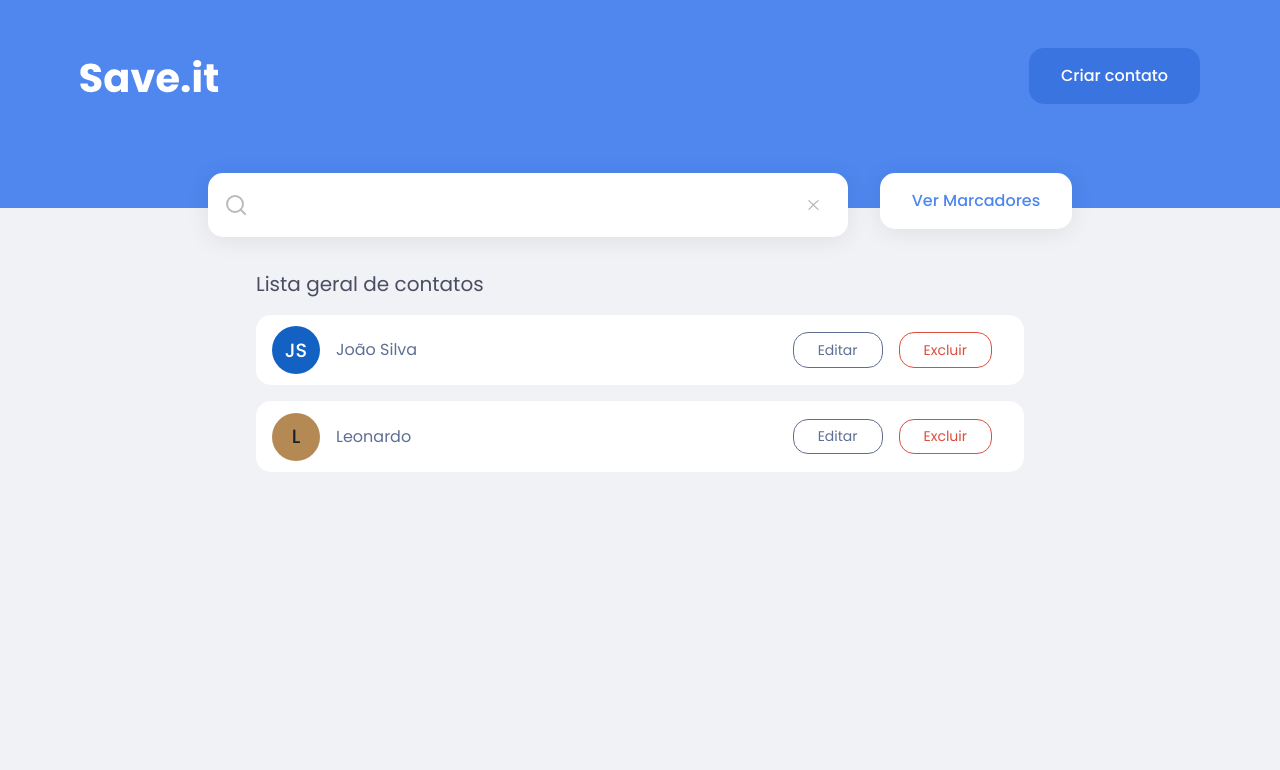
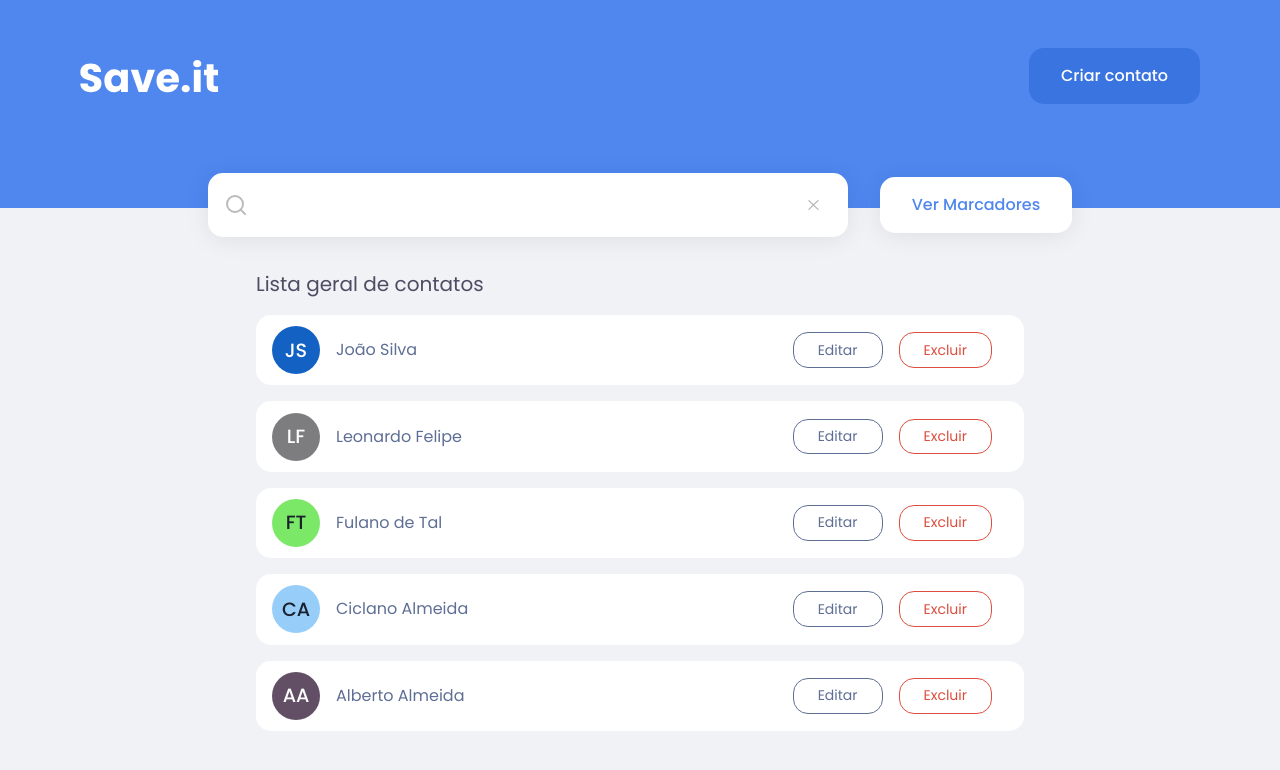
Before and after one commit to LeonardoCD/Save.it, a React (Create React App) app: page / in a window 1280 px wide. Shown: the top 770 px of the page. Built offline with nearby package versions, Linux system fonts and the light colour scheme.

Commit message:
feat: search field with suggestion

```diff
--- a/src/components/InputSearch/index.tsx
+++ b/src/components/InputSearch/index.tsx
@@ -1,14 +1,80 @@
-import { Input, SearchWrapper } from "./styles";
+import {
+  DataItem,
+  DataResult,
+  Input,
+  InputWrapper,
+  SearchWrapper,
+} from "./styles";
 import SearchIcon from "../../assets/search.svg";
 import Clear from "../../assets/close.svg";
 import { ButtonIcon } from "../ButtonIcon";
+import { useSelector } from "react-redux";
+import { getContactList } from "../../redux/slices/contactList";
+import { useEffect, useState } from "react";
+import { IContact } from "../../shared/interfaces";
+import { completeName } from "../../shared/utils";
 
 export function InputSearch() {
+  const contactList = useSelector(getContactList);
+  const [inputSearch, setInputSearch] = useState("");
+  const [filterSearch, setFilterSearch] = useState<IContact[]>([]);
+
+  useEffect(() => {
+    if (inputSearch === "") {
+      setFilterSearch([]);
+    }
+  }, [inputSearch]);
+
+  function handleFilter(value: string) {
+    setInputSearch(value);
+
+    const newFilter = contactList.filter((contact) => {
+      return contact.name
+        .toLocaleLowerCase()
+        .includes(inputSearch.toLocaleLowerCase());
+    });
+
+    setFilterSearch(newFilter);
+  }
+
+  function handleAutoComplete(value: string) {
+    setInputSearch(value);
+    setFilterSearch([]);
+  }
+
+  function clearInputSearch() {
+    if (inputSearch.length > 0) setInputSearch("");
+  }
+
   return (
     <SearchWrapper>
-      <img src={SearchIcon} alt="search icon" />
-      <Input type="text" />
-      <ButtonIcon  img={Clear} />
+      <InputWrapper>
+        <img src={SearchIcon} alt="search icon" />
+        <Input
+          value={inputSearch}
+          type="text"
+          onChange={(event) => {
+            const { value } = event.target;
+            handleFilter(value);
+          }}
+        />
+        <ButtonIcon img={Clear} onClick={clearInputSearch} />
+      </InputWrapper>
+
+      {filterSearch.length !== 0 && (
+        <DataResult>
+          {filterSearch.map((contact) => (
+            <DataItem
+              onClick={() => {
+                const name = completeName(contact.name, contact.lastName);
+                handleAutoComplete(name);
+              }}
+            >
+              {completeName(contact.name, contact.lastName)}
+            </DataItem>
+          ))}
+        </DataResult>
+      )}
     </SearchWrapper>
   );
 }
--- a/src/components/InputSearch/styles.ts
+++ b/src/components/InputSearch/styles.ts
@@ -1,6 +1,12 @@
 import styled from "styled-components";
 
 export const SearchWrapper = styled.div`
+  display: flex;
+  flex-direction: column;
+  position: relative;
+`;
+
+export const InputWrapper = styled.div`
   display: flex;
   align-items: center;
   justify-content: space-between;
@@ -25,3 +31,34 @@ export const Input = styled.input`
   height: 100%;
   outline: none;
 `;
+
+export const DataResult = styled.div`
+  background-color: var(--white);
+  border-radius: 15px;
+  margin-top: 0.2rem;
+
+  max-height: 13rem;
+  width: 100%;
+  box-shadow: var(--shadow);
+
+  overflow: hidden;
+  overflow-y: auto;
+
+  position: absolute;
+
+  top: 70px;
+  z-index: 1;
+`;
+
+export const DataItem = styled.div`
+  display: flex;
+  align-items: center;
+
+  /* margin-top: 0.5rem; */
+  padding: 0.5rem 1rem;
+
+  &:hover {
+    cursor: pointer;
+    background-color: var(--gray-300);
+  }
+`;
--- a/src/pages/Home/styles.ts
+++ b/src/pages/Home/styles.ts
@@ -14,6 +14,7 @@ export const Header = styled.header`
 export const HeaderSearch = styled.div`
   display: flex;
   justify-content: center;
+  align-items: center;
   gap: 2rem;
   width: 100%;
 
--- a/src/redux/slices/contactList.ts
+++ b/src/redux/slices/contactList.ts
@@ -1,41 +1,9 @@
 import { createSlice, PayloadAction } from "@reduxjs/toolkit";
 import { IContact } from "../../shared/interfaces";
 import { RootState } from "../store";
+import { contactList } from "../../shared/utils";
 
-const initialState: IContact[] = [
-  {
-    name: "João",
-    lastName: "Silva",
-    surname: "Santos",
-    telephone: ["+55 (11) 99999-9999"],
-    email: "leonardofelipe931@gmal.com",
-    address: {
-      cep: "01001-000",
-      street: "Rua dos Bobos",
-      number: "0",
-      neighborhood: "Bairro dos Bobos",
-      complement: "",
-      city: "São Paulo",
-      state: "SP",
-    },
-    tag: "Amigo",
-  },
-  {
-    name: "Leonardo",
-    surname: "Leo",
-    telephone: ["(95) 99171-8840"],
-    email: "leonardofelipe931@gmal.com",
-    address: {
-      cep: "69314-338",
-      street: "Rua dos Bobos",
-      number: "0",
-      neighborhood: "Bairro dos Bobos",
-      complement: "",
-      city: "Boa Vista",
-      state: "RR",
-    },
-  },
-];
+const initialState: IContact[] = contactList;
 
 export const contactListSlice = createSlice({
   name: "contactList",
--- /dev/null
+++ b/src/shared/utils/completeName.ts
@@ -0,0 +1,7 @@
+export function completeName(name: string, lastName?: string): string {
+
+  if (lastName) {
+    return `${name} ${lastName}`;
+  }
+  return name;
+}
--- a/src/shared/utils/contactList.ts
+++ b/src/shared/utils/contactList.ts
@@ -16,7 +16,7 @@ export const contactList: IContact[] = [
       city: "São Paulo",
       state: "SP",
     },
-    tag: "",
+    tag: "Família",
   },
   {
     name: "Leonardo",
@@ -35,4 +35,55 @@ export const contactList: IContact[] = [
     },
     tag: "",
   },
+  {
+    name: "Fulano de Tal",
+    lastName: "",
+    surname: "Leo",
+    telephone: ["(95) 99171-8840"],
+    email: "leonardofelipe931@gmal.com",
+    address: {
+      cep: "69314-338",
+      street: "Raimundo de Castro",
+      number: "676",
+      neighborhood: "Dr. Sílvio Leite",
+      complement: "CASA",
+      city: "Boa Vista",
+      state: "RR",
+    },
+    tag: "Facul",
+  },
+  {
+    name: "Ciclano",
+    lastName: "Almeida",
+    surname: "Leo",
+    telephone: ["(95) 99171-8840"],
+    email: "leonardofelipe931@gmal.com",
+    address: {
+      cep: "69314-338",
+      street: "Raimundo de Castro",
+      number: "676",
+      neighborhood: "Dr. Sílvio Leite",
+      complement: "CASA",
+      city: "Boa Vista",
+      state: "RR",
+    },
+    tag: "Trabalho",
+  },
+  {
+    name: "Alberto",
+    lastName: "Almeida",
+    surname: "Leo",
+    telephone: ["(95) 99171-8840"],
+    email: "leonardofelipe931@gmal.com",
+    address: {
+      cep: "69314-338",
+      street: "Raimundo de Castro",
+      number: "676",
+      neighborhood: "Dr. Sílvio Leite",
+      complement: "CASA",
+      city: "Boa Vista",
+      state: "RR",
+    },
+    tag: "Trabalho",
+  },
 ];
--- a/src/shared/utils/index.ts
+++ b/src/shared/utils/index.ts
@@ -1,3 +1,4 @@
 export { contactList } from "./contactList";
 export { normalizeTelephone } from "./normalizeInputs";
 export { normalizeCep } from "./normalizeInputs";
+export { completeName } from "./completeName";
```
